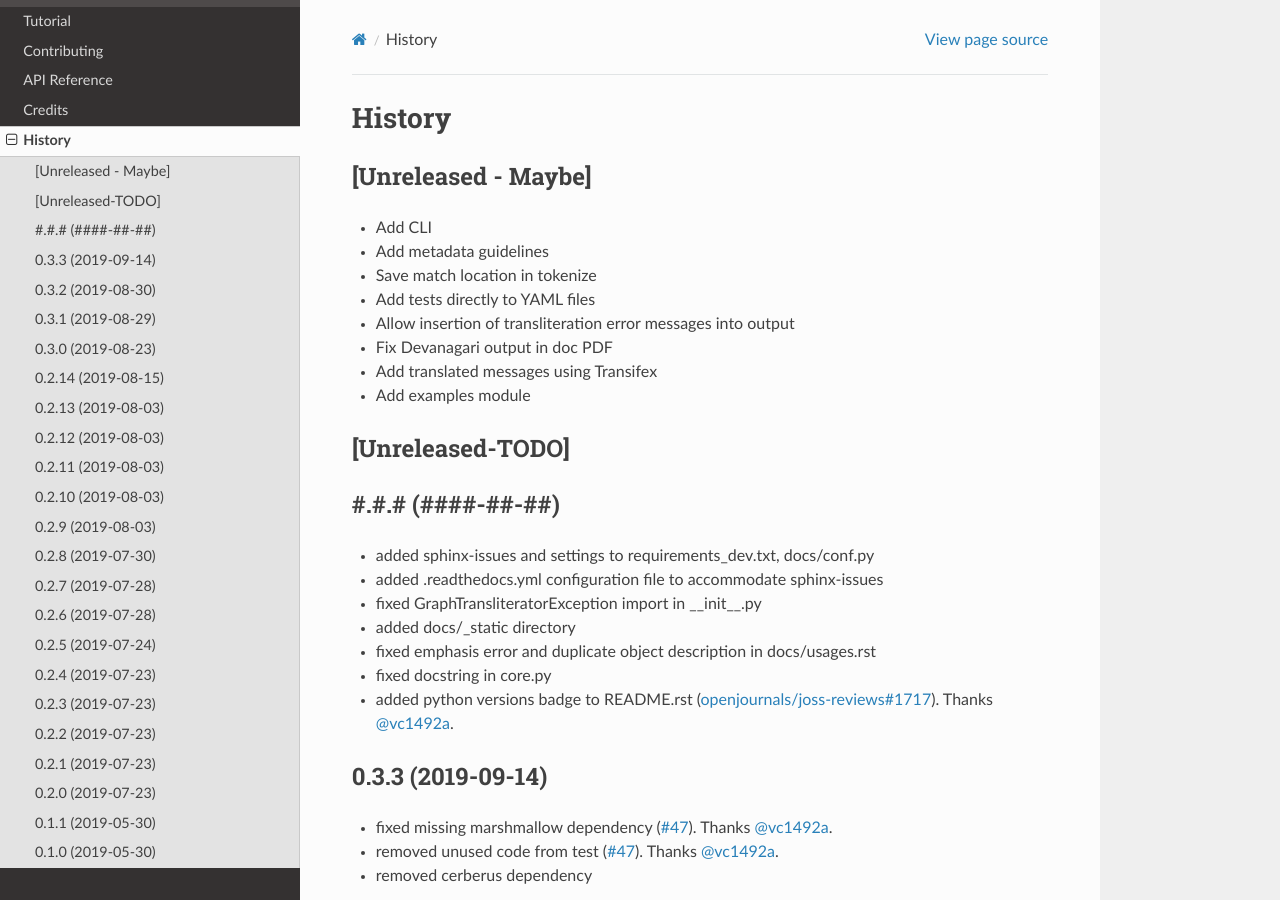
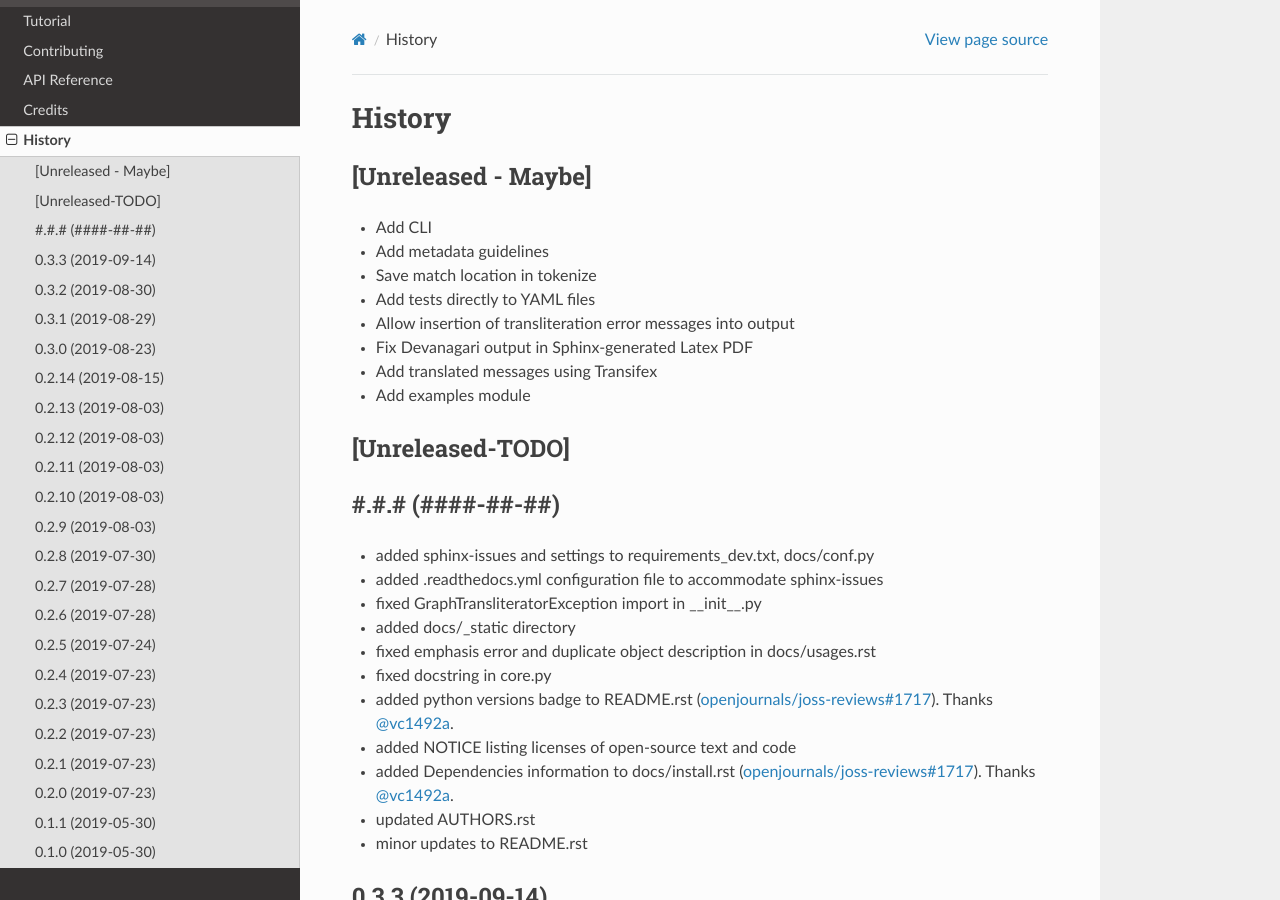
Before and after one commit to seanpue/graphtransliterator, a Sphinx documentation site: the page built from docs/history.rst, in a window 1280 px wide and 900 px high. Built offline with Sphinx 7.4.7 and the Read the Docs theme 2.0.0, drawn with Linux system fonts in a browser that asks for light colours.

Commit message:
modifications to authors, installation.rst, and added NOTICE

```diff
--- a/AUTHORS.rst
+++ b/AUTHORS.rst
@@ -5,9 +5,9 @@
 Development Lead
 ----------------
 
-* A. Sean Pue <pue@msu.edu>
+* A. Sean Pue `@seanpue <https://github.com/seanpue>`_ <pue@msu.edu>
 
 Contributors
 ------------
 
-None yet. Why not be the first?
+* Valentino Constantinou `@vc1492a <https://github.com/vc1492a>`_
--- a/HISTORY.rst
+++ b/HISTORY.rst
@@ -9,7 +9,7 @@
 * Save match location in tokenize
 * Add tests directly to YAML files
 * Allow insertion of transliteration error messages into output
-* Fix Devanagari output in doc PDF
+* Fix Devanagari output in Sphinx-generated Latex PDF
 * Add translated messages using Transifex
 * Add examples module
 
@@ -24,7 +24,13 @@
 * added docs/_static directory
 * fixed emphasis error and duplicate object description in docs/usages.rst
 * fixed docstring in core.py
-* added python versions badge to README.rst (:issue:`openjournals/joss-reviews#1717`). Thanks :user:`vc1492a`.
+* added python versions badge to README.rst (:issue:`openjournals/joss-reviews#1717`).
+  Thanks :user:`vc1492a`.
+* added NOTICE listing licenses of open-source text and code
+* added Dependencies information to docs/install.rst
+  (:issue:`openjournals/joss-reviews#1717`). Thanks :user:`vc1492a`.
+* updated AUTHORS.rst
+* minor updates to README.rst
 
 0.3.3 (2019-09-14)
 ------------------
--- a/README.rst
+++ b/README.rst
@@ -11,7 +11,6 @@
 .. image:: https://readthedocs.org/projects/graphtransliterator/badge/?version=latest
         :target: https://graphtransliterator.readthedocs.io/en/latest/?badge=latest
         :alt: Documentation Status
-
 
 .. image:: https://pyup.io/repos/github/seanpue/graphtransliterator/shield.svg
      :target: https://pyup.io/repos/github/seanpue/graphtransliterator/
@@ -62,7 +61,7 @@
 * Permits **pruning of rules** with certain productions
 * **Validates**, as well as **serializes** to and **deserializes** from JSON
   and Python data types, using accessible
-  `marshmallow <https://github.com/marshmallow-code/marshmallow>`_ schemas
+  `marshmallow <https://marshmallow.readthedocs.io/en/stable/>`_ schemas
 * Provides **full support for Unicode**, including Unicode **character names**
   in the "easy reading" YAML format
 * Constructs and uses a **directed tree** and performs a **best-first search**
--- a/requirements.txt
+++ b/requirements.txt
@@ -1,2 +1,2 @@
+marshmallow==3.0.5
 pyyaml==5.1.2
-marshmallow==3.0.5
```
Also changed, not shown: docs/installation.rst (+9 -0 lines), requirements_dev.txt (+11 -11 lines), 1 other file.
